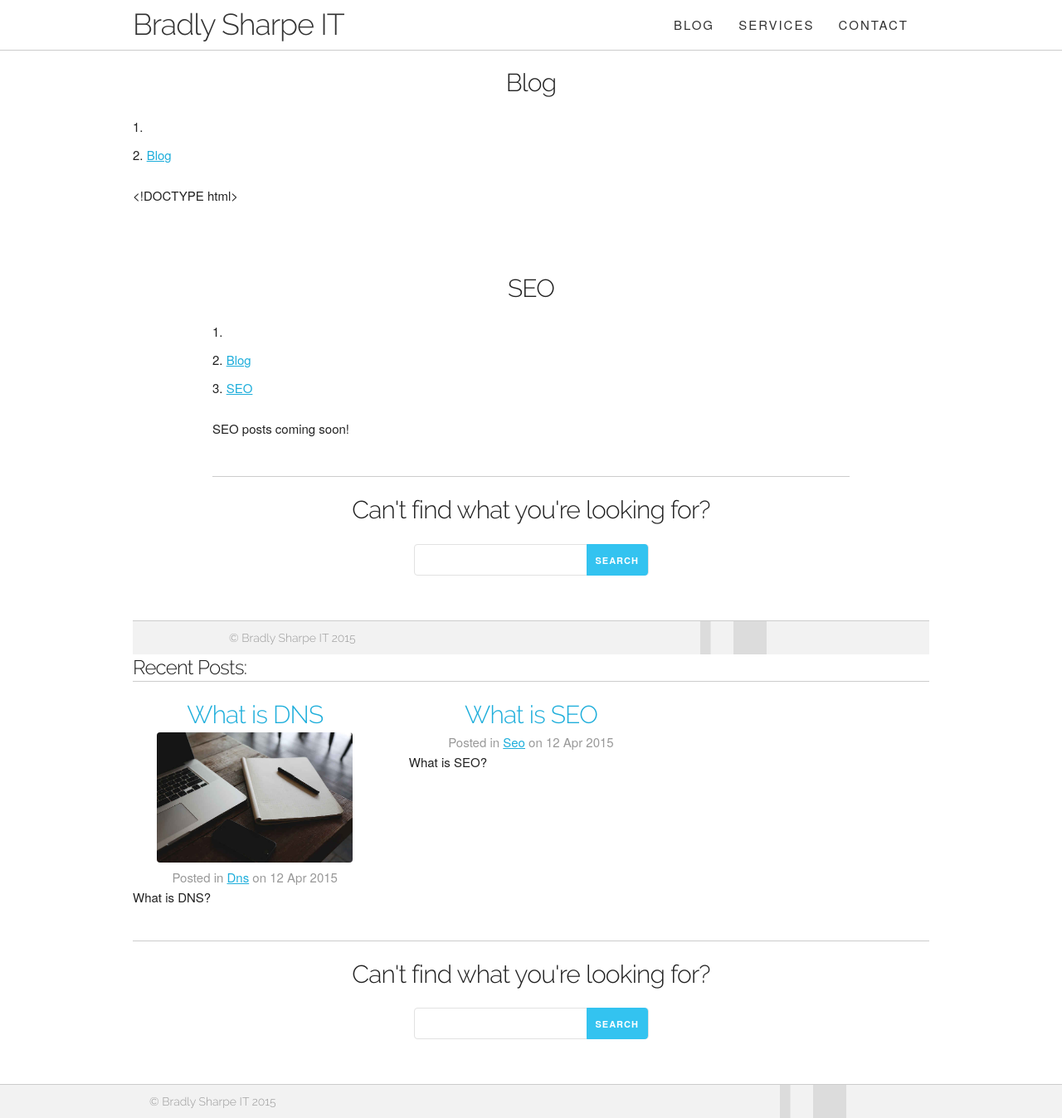
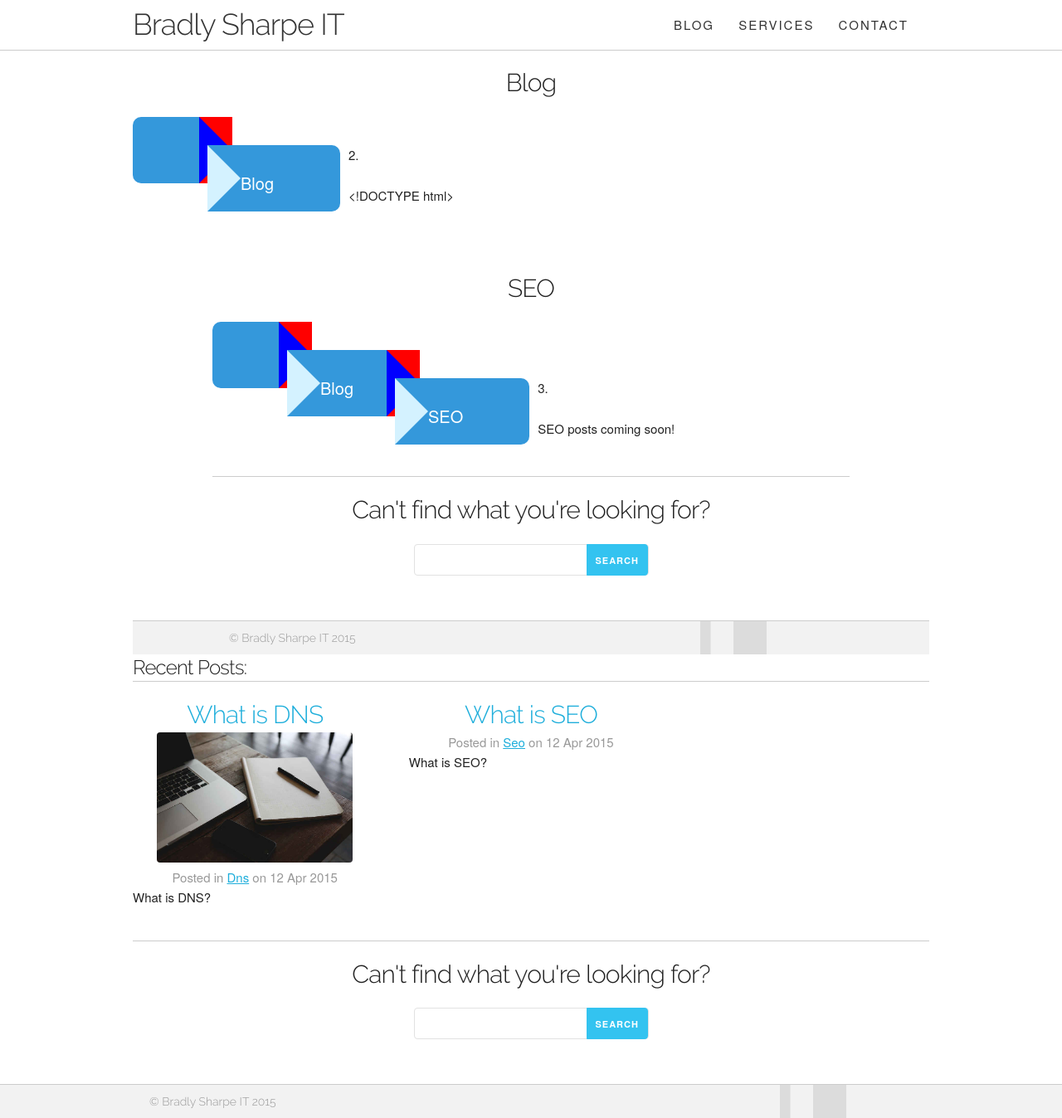
Before and after one commit to BradlySharpe/bradlysharpe.com.au, a Jekyll site: the page built from blog/index.md, in a window 1280 px wide and 1348 px high. Shown: the whole window at 83% size. Built offline with Jekyll 4.4.1, drawn with Linux system fonts in a browser that asks for light colours; grey boxes are pictures that could not be loaded.

Commit message:
Testing breadcrumb styling

```diff
--- a/_includes/critical.scss
+++ b/_includes/critical.scss
@@ -286,6 +286,65 @@ $menu-width: 32rem;
   }
 }
 
+.breadcrumbs {
+  li {
+    a {
+      display: block;
+      float: left;
+      height: 50px;
+      background: #3498db;
+      text-align: center;
+      padding: 30px 40px 0 40px;
+      position: relative;
+      margin: 0 10px 0 0;
+      font-size: 20px;
+      text-decoration: none;
+      color: #fff;
+
+      &:hover {
+        background: #fa5ba5;
+      }
+
+      &:hover:after {
+        border-left-color: #fa5ba5;
+      }
+
+      &:after {
+        content: "";
+        border-top: 40px solid red;
+        border-bottom: 40px solid red;
+        border-left: 40px solid blue;
+        position: absolute; right: -40px; top: 0;
+      }
+
+      &:before {
+        content: "";
+        border-top: 40px solid transparent;
+        border-bottom: 40px solid transparent;
+        border-left: 40px solid #d4f2ff;
+        position: absolute; left: 0; top: 0;
+      }
+    }
+
+    &:first-child a {
+      border-top-left-radius: 10px; border-bottom-left-radius: 10px;
+    }
+
+    &:first-child a:before {
+      display: none;
+    }
+
+    &:last-child a {
+      padding-right: 80px;
+      border-top-right-radius: 10px; border-bottom-right-radius: 10px;
+    }
+
+    &:last-child a:after {
+      display: none;
+    }
+  }
+}
+
 .searchHelp {
   text-align: center;
 }
```
